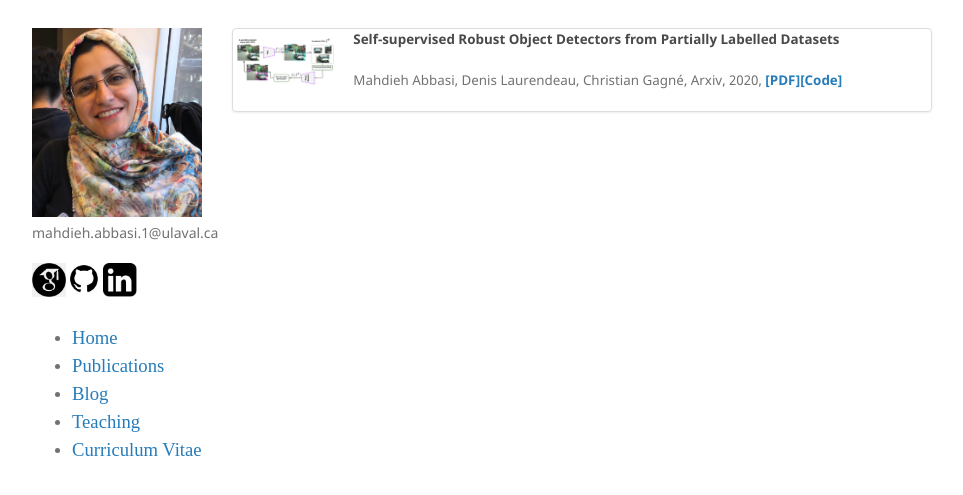
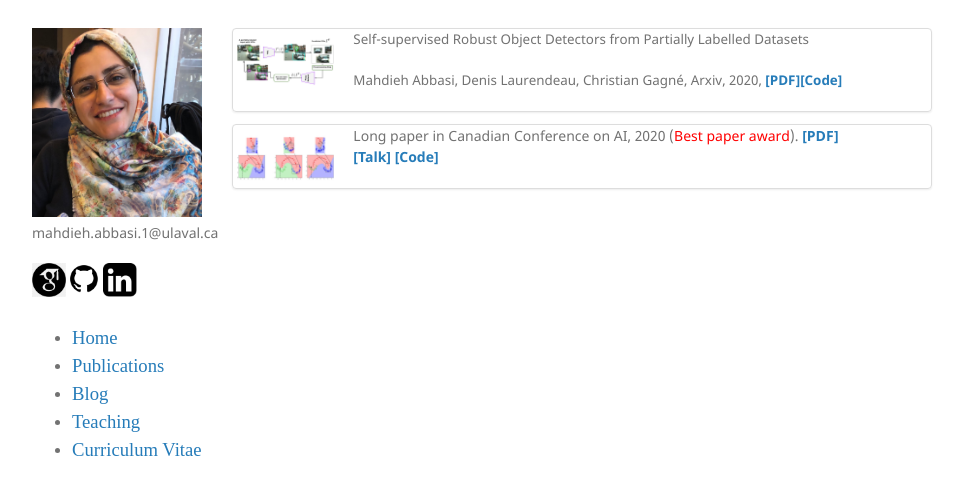
Before and after one commit to mahdaneh/mahdaneh.github.io, a Jekyll site: the page built from publications_test.html, in a window 1280 px wide. Shown: the top 495 px of the page, without its empty margins (158-1121 px from the left). Built offline with Jekyll 4.4.1, drawn with Linux system fonts in a browser that asks for light colours.

Commit message:
neat pulication

```diff
--- a/publications_test.html
+++ b/publications_test.html
@@ -13,12 +13,29 @@ layout: default
           <div class="pull-left text-center" style="padding:9px 1.3% 0 0; width:15.2%;" href=""><img width="100%" src="/images/Our_proposal.jpg"></div>
 <div class="pull-left text-left" style="padding:0% 0% 0% 0.1%; width:75%;">
 
-            <h4 style="font-size:13.4px; line-height:155%">Self-supervised Robust Object Detectors from Partially Labelled Datasets</h4>
+            <p style="font-size:13.4px; line-height:155%">Self-supervised Robust Object Detectors from Partially Labelled Datasets</p>
             <p style="font-size:13.4px">Mahdieh Abbasi, Denis Laurendeau, Christian Gagné, Arxiv, 2020, <b><a href="https://arxiv.org/abs/2005.11549">[PDF]</a><a href="">[Code]</a></b></p>
-
+</div>
+</div>
       </li>
     </ul>
+
 <p style="margin:-8.5px 0px 0px 0px;"></p>
+
+
+
+
+<ul class="list-group">
+      <li class="list-group-item" style="padding:0 0 0.2% 0.6%;">
+        <div class="media">
+          <div class="pull-left text-center" style="padding:9px 1.3% 0 0; width:15.2%;" href=""><img width="100%" src="/images/Ensemble.jpg"></div>
+<div class="pull-left text-left" style="padding:0% 0% 0% 0.1%; width:75%;">
+
+            Long paper in Canadian Conference on AI, 2020 (<a href="https://www.caiac.ca/en/conferences/canadianai-2020/home"><span style="color: red">Best paper award</span></a>). <b><a href="https://arxiv.org/pdf/2005.08321.pdf">[PDF]</a><a href="https://youtu.be/qFrkUeBjTMA">[Talk]</a> <a href="">[Code]</a></b></p>
+</div>
+</div>
+      </li>
+    </ul>
 
 </div>
 
```
